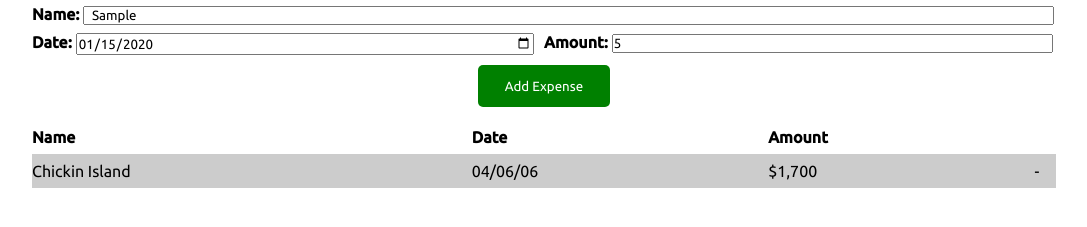
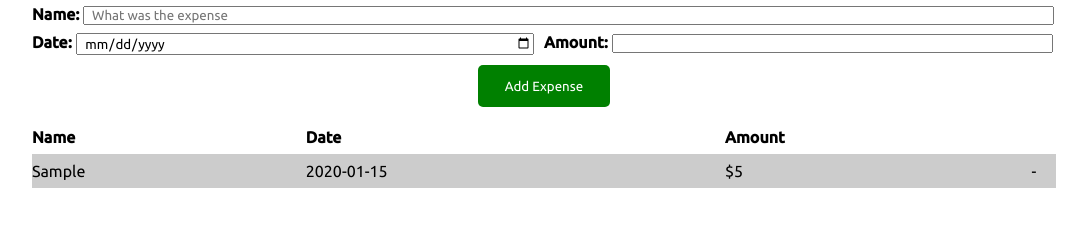
Before and after one commit to 4scope/Expense-tracker, a plain HTML site: page index.html in a window 1280 px wide. Both pictures are taken after typing "Sample", "2020-01-15", "5" into the empty fields and a click on the button "Add Expense". Shown: the part 81-308 px from the top of the page, without its empty margins (96-1183 px from the left). Drawn offline with Linux system fonts and the light colour scheme.

Commit message:
made the table render well and added the functionality of the add expense button

```diff
--- a/index.html
+++ b/index.html
@@ -33,17 +33,13 @@
       </div>
       <div>
       	<table>
-      		<tr>
-      			<th>Name</th>
-      			<th>Date</th>
-      			<th>Amount</th>
-      		</tr>
-      		<tr>
-      			<td>Chickin Island</td>
-      			<td>04/06/06</td>
-      			<td>$1,700</td>
-      			<td>-</td>
-      		</tr>
+      		<tbody id="table">
+	      		<tr>
+	      			<th>Name</th>
+	      			<th>Date</th>
+	      			<th>Amount</th>
+	      		</tr>
+      		</tbody>
       	</table>
       </div>
     </main>
--- a/index.js
+++ b/index.js
@@ -0,0 +1,33 @@
+let nameInput = document.getElementById('expense')
+let dateInput = document.getElementById('date')
+let amountInput = document.getElementById('amount')
+let btnEl = document.getElementById('btn')
+let table = document.getElementById('table')
+let nameList = []
+let dateList = []
+let amountList = []
+
+btnEl.addEventListener('click', function() {
+	nameList.push(nameInput.value)
+	dateList.push(dateInput.value)
+	amountList.push(amountInput.value)
+	nameInput.value = null
+	dateInput.value = null
+	amountInput.value = null
+	render()
+})
+
+function render() {
+	listItem = ''
+	for (let i = 0; i < nameList.length; i++) {
+		listItem =	`<tr>
+						<td>${nameList[i]}</td>
+						<td>${dateList[i]}</td>
+						<td>$${amountList[i]}</td>
+						<td>-</td>
+				    </tr>
+
+		`
+	}
+	table.innerHTML += listItem
+}
--- a/style.css
+++ b/style.css
@@ -32,6 +32,7 @@ label{
 	width: calc(100% - 4em);
 	text-align: left;
 	padding-left: .5em;
+	outline: 0;
 }
 .date-lb,.amount-lb{
 	display: inline-block;
@@ -43,6 +44,8 @@ label{
 }
 #date{
 	width: calc(100% - 4em);
+	padding-left: .5em;
+	outline: 0;
 }
 #amount{
 	width: calc(100% - 5.3em)
@@ -64,7 +67,16 @@ label{
 #btn:active{
 	opacity: .8;
 }
-
+input[type="number"]{
+	-moz-appearance: textfield;
+	outline: 0;
+	padding-left: .5em;
+}
+input::-webkit-outer-spin-button,
+input::-webkit-inner-spin-button {
+  	-webkit-appearance: none;
+	padding-left: .5em;
+}
 /*table styling*/
 
 table{
```
